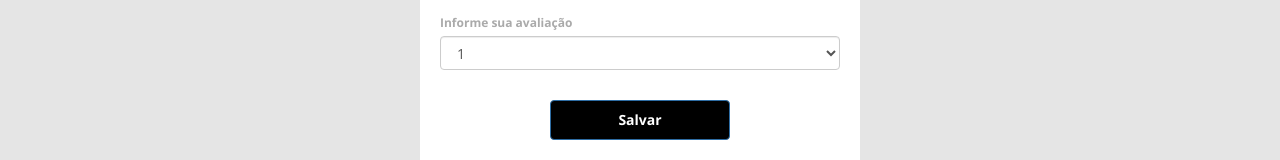
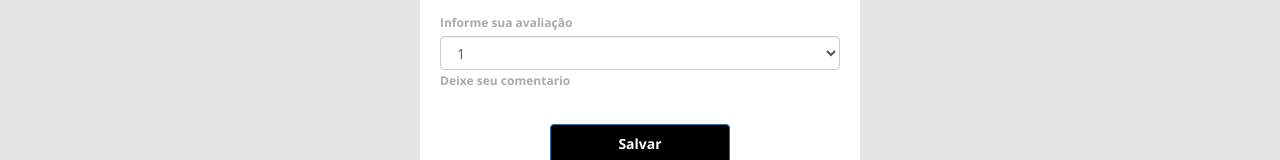
Before and after one commit to chrystophermedeiros/dsmovie, a React (Create React App) app in the folder frontend/: page /form/1 in a window 1280 px wide. Shown: the part 286-446 px from the top of the page. Built offline with nearby package versions, Linux system fonts and the light colour scheme; no server answers.

Commit message:
Adcionado comentario
Adcionei comentario em Form.

```diff
--- a/frontend/src/components/FormCard/index.tsx
+++ b/frontend/src/components/FormCard/index.tsx
@@ -68,6 +68,9 @@ function FormCard({ movieId }: Props) {
               <option>4</option>
               <option>5</option>
             </select>
+            <div className="form-group dsmovie-form-group">
+            <label htmlFor="Comentar">Deixe seu comentario</label>
+            </div>
           </div>
           <div className="dsmovie-form-btn-container">
             <button type="submit" className="btn btn-primary dsmovie-btn">
```
